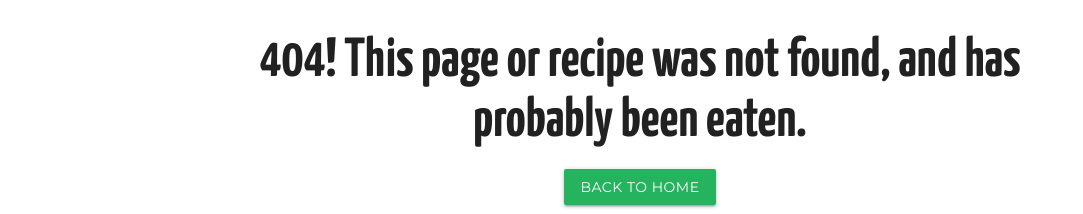
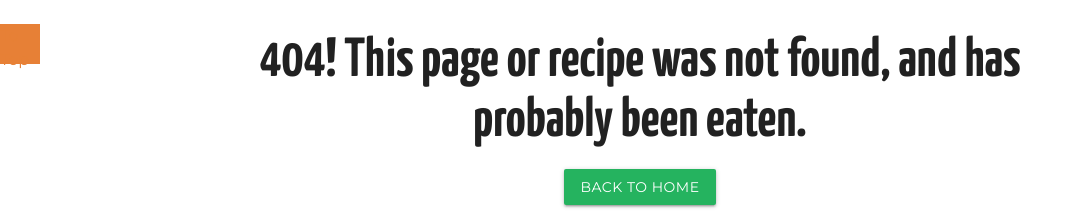
Before and after one commit to Bourkekev/ms3-your-recipe-hub, a Flask app: page /subscribe in a window 1280 px wide. Shown: the part 676-890 px from the top of the page, without its empty margins (0-1083 px from the left). Run offline with Flask 2, Linux system fonts and the light colour scheme; some libraries are stand-ins or nearby versions.

Commit message:
Start back to top link, html, css only

```diff
--- a/static/css/style.css
+++ b/static/css/style.css
@@ -564,6 +564,16 @@
 .copyright {
     font-size: 1.2rem;
 }
+/* Back to top */
+.back-to-top {
+    background: #e78036;
+    height: 4rem;
+    width: 4rem;
+    display: inline-block;
+    position: fixed;
+    z-index: 2000;
+    bottom: 6rem;
+}
 
 /*--------------------- Media Queries --------------------*/
 
--- a/templates/base.html
+++ b/templates/base.html
@@ -194,6 +194,7 @@
             </div>
         </div>
     </footer>
+    <a href="#!" class="back-to-top" title="Back To Top">To Top</a>
     <!-- Scripts -->
     <script src="https://code.jquery.com/jquery-2.1.1.min.js"></script>
     <script src="https://cdnjs.cloudflare.com/ajax/libs/materialize/1.0.0/js/materialize.min.js"></script>
```
